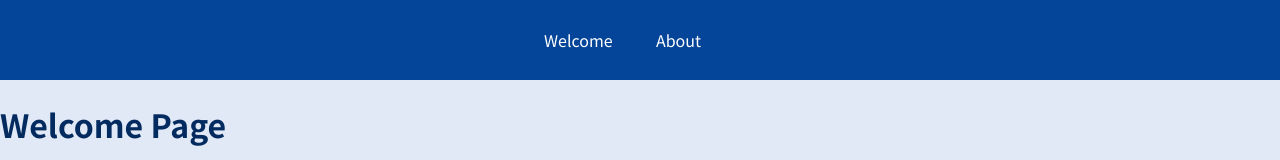
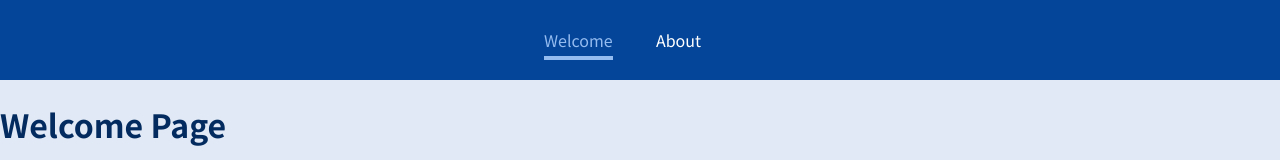
Before and after one commit to martinwachira/how2React-Redefined-2, a React (Create React App) app: page /welcome in a window 1280 px wide. Shown: the top 160 px of the page. Built offline with nearby package versions, Linux system fonts and the light colour scheme; the HTML template or start-up script is replaced by a standard one.

Commit message:
--navlink

```diff
--- a/src/Components/MainHeader.js
+++ b/src/Components/MainHeader.js
@@ -1,4 +1,4 @@
-import { Link } from "react-router-dom";
+import { NavLink } from "react-router-dom";
 import classes from "./MainHeader.module.css";
 
 const MainHeader = () => {
@@ -8,10 +8,14 @@ const MainHeader = () => {
         <nav>
           <ul>
             <li>
-              <Link to="/welcome">Welcome</Link>
+              <NavLink activeClassName={classes.active} to="/welcome">
+                Welcome
+              </NavLink>
             </li>
             <li>
-              <Link to="/about">About</Link>
+              <NavLink activeClassName={classes.active} to="/about">
+                About
+              </NavLink>
             </li>
           </ul>
         </nav>
```
